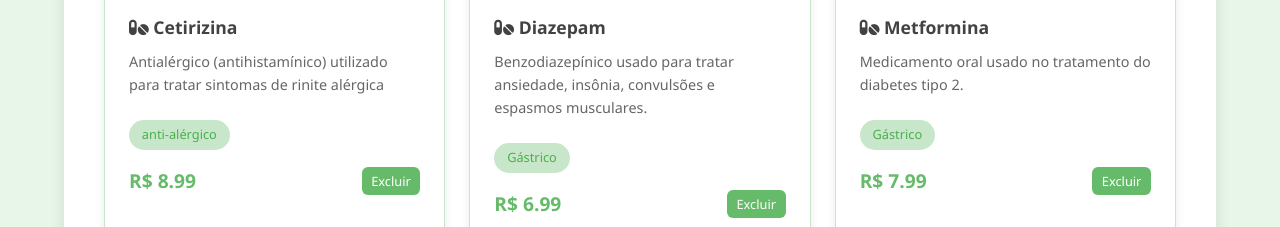
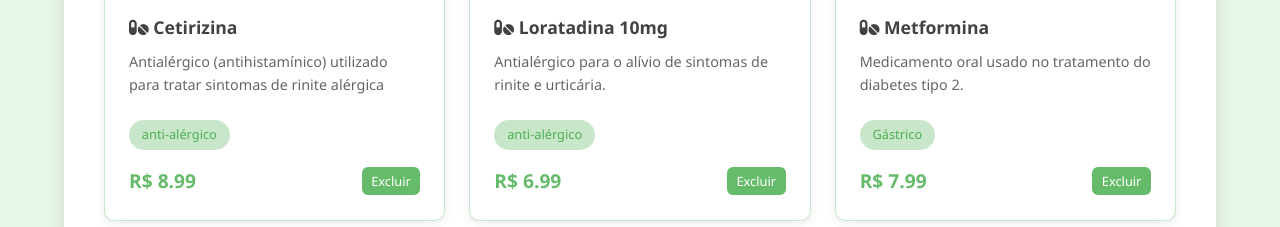
Before and after one commit to Noizyyyyyy/EcoAcesso, a website: page homepage.html in a window 1280 px wide. Shown: the part 2704-2931 px from the top of the page. Drawn offline with Linux system fonts and the light colour scheme.

Commit message:
Update homepage.html

```diff
--- a/homepage.html
+++ b/homepage.html
@@ -622,7 +622,7 @@
             { id: 5, nome: "Omeprazol 20mg", categoria: "gastrico", preco: 5.99, descricao: "Inibidor de bomba de prótons para refluxo e úlcera.", foto: "https://d1jgmae0hcnr1i.cloudfront.net/Custom/Content/Products/98/93/98938_omeprazol-20mg-c-56-cpr-p91645_m1_638404129072131579.webp" },
             { id: 6, nome: "Dipirona", categoria: "Analgésico ", preco: 4.99, descricao: "Analgésico e antipirético usado para aliviar dores e reduzir febre", foto: "https://www.drogarianovaesperanca.com.br/imagens/600x600/dipirona-500mg-com-30-comprimidos-4d0eeb1305.jpg" },
             { id: 7, nome: "Cetirizina", categoria: "anti-alérgico", preco: 8.99, descricao: "Antialérgico (antihistamínico) utilizado para tratar sintomas de rinite alérgica", foto: "https://atuafarmacia.pt/cdn/shop/files/cetirizina-bluepharma-10mg-20-comprimidos.webp?v=1687451193" },
-            { id: 8, nome: "Diazepam", categoria: "gastrico", preco: 6.99, descricao: "Benzodiazepínico usado para tratar ansiedade, insônia, convulsões e espasmos musculares.", foto: "https://medicina.ribeirao.br/wp-content/uploads/2023/10/image-24.png.webp" },
+            { id: 8, nome: "Loratadina 10mg", categoria: "anti-alérgico", preco: 6.99, descricao: "Antialérgico para o alívio de sintomas de rinite e urticária.", foto: "https://i3-imagens-prd.araujo.com.br/webp/79069/134394_7896714213040_1.webp" },
             { id: 9, nome: "Metformina", categoria: "gastrico", preco: 7.99, descricao: "Medicamento oral usado no tratamento do diabetes tipo 2.", foto: "https://d1jgmae0hcnr1i.cloudfront.net/Custom/Content/Products/98/93/98938_omeprazol-20mg-c-56-cpr-p91645_m1_638404129072131579.webp" },
             { id: 10, nome: "Salbutamol", categoria: "gastrico", preco: 8.99, descricao: "Broncodilatador usado em crises de asma ou bronquite.", foto: "https://portal.riomeddistribuicao.com.br/13129-thickbox_default/salbutamol-xarope-04mg-ml-120ml-geolab.webp" },
         ];
```
